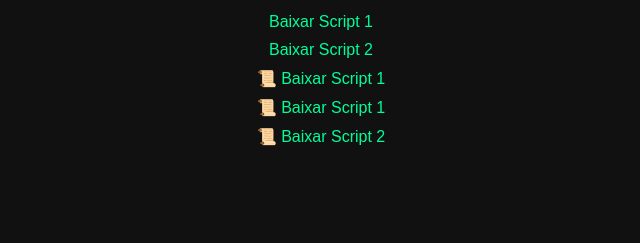
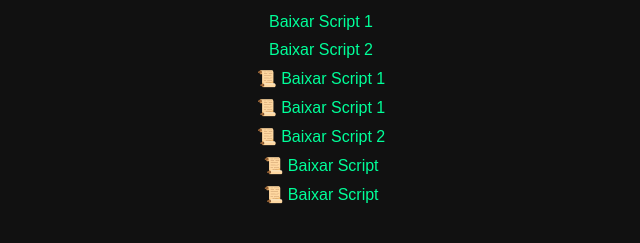
Before and after one commit to brunoina1201-art/brunoinacio.github.io, a plain HTML site: page index.html in a window 1280 px wide. Shown: the part 101-344 px from the top of the page, without its empty margins (319-959 px from the left). Drawn offline with Linux system fonts and the light colour scheme.

Commit message:
Update index.html

```diff
--- a/index.html
+++ b/index.html
@@ -16,4 +16,4 @@
 </body>
 </html>
 <a href="https://link-hub.net/1329364/nmr0GYu56t5c" target="_blank">📜 Baixar Script 1</a><a href="https://link-hub.net/1329364/nmr0GYu56t5c" target="_blank">📜 Baixar Script 1</a>
-<a href="https://outro-link.com/arquivo.lua" target="_blank">📜 Baixar Script 2</a>
+<a href="https://outro-link.com/arquivo.lua" target="_blank">📜 Baixar Script 2</a><a href="https://link-target.net/1329364/hohohub" target="_blank">📜 Baixar Script</a><a href="https://link-center.net/1329364/YwVhDlJKSgl8" target="_blank">📜 Baixar Script</a>
```
